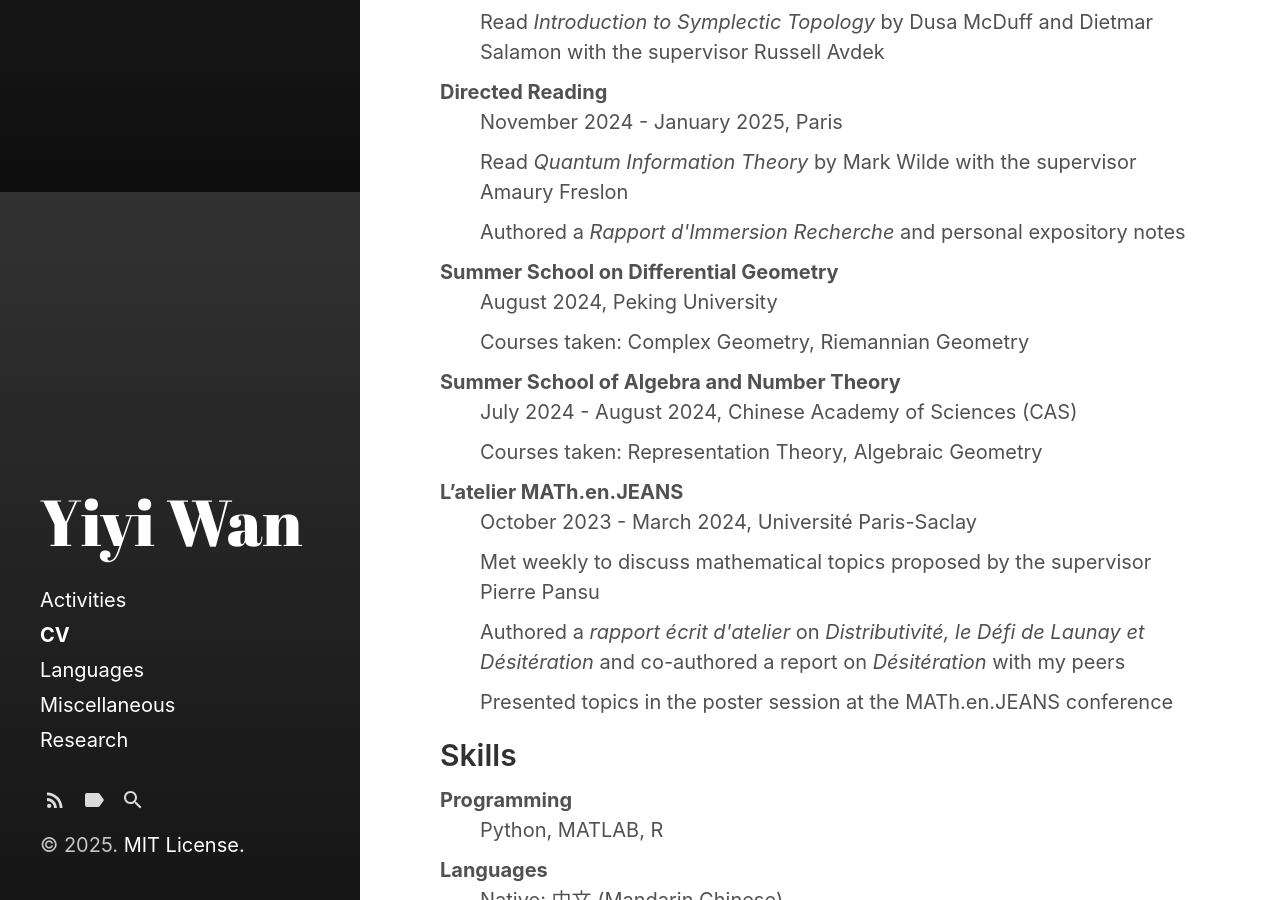
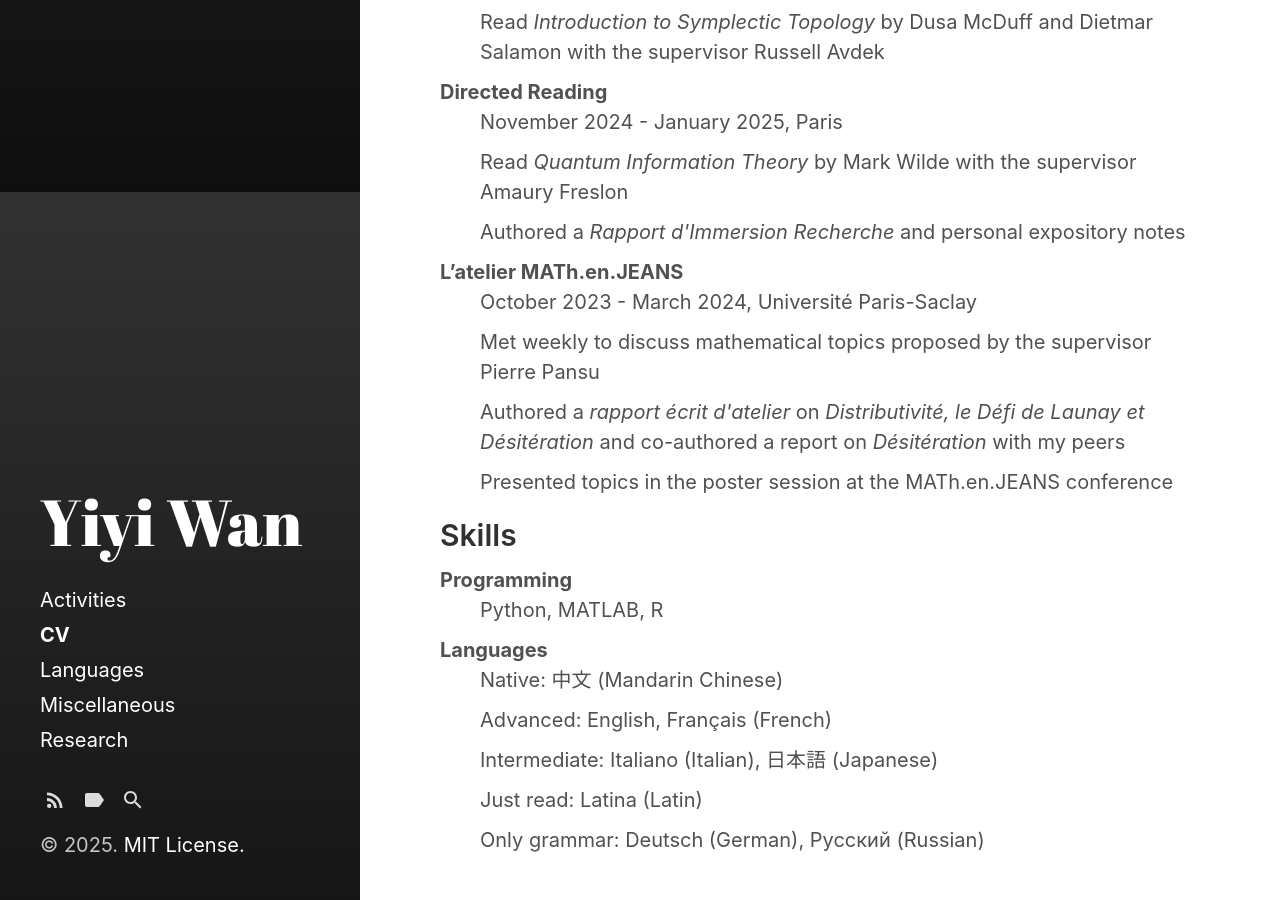
Before and after one commit to Roimex/Roimex.github.io, a Jekyll site: the page built from pages/cv.md, in a window 1280 px wide and 900 px high, scrolled down 708 px. Built offline with Jekyll 4.4.1, drawn with Linux system fonts in a browser that asks for light colours.

Commit message:
Update cv.md

```diff
--- a/pages/cv.md
+++ b/pages/cv.md
@@ -29,14 +29,6 @@ order: 1
   <dd>Read <em>Quantum Information Theory</em> by Mark Wilde with the supervisor Amaury Freslon</dd>
   <dd>Authored a <em>Rapport d'Immersion Recherche</em> and personal expository notes</dd>
 
-  <dt>Summer School on Differential Geometry</dt>
-  <dd>August 2024, Peking University</dd>
-  <dd>Courses taken: Complex Geometry, Riemannian Geometry</dd>
-
-  <dt>Summer School of Algebra and Number Theory</dt>
-  <dd>July 2024 - August 2024, Chinese Academy of Sciences (CAS)</dd>
-  <dd>Courses taken: Representation Theory, Algebraic Geometry</dd>
-
   <dt>L’atelier MATh.en.JEANS</dt>
   <dd>October 2023 - March 2024, Université Paris-Saclay</dd>
   <dd>Met weekly to discuss mathematical topics proposed by the supervisor Pierre Pansu</dd>
```
